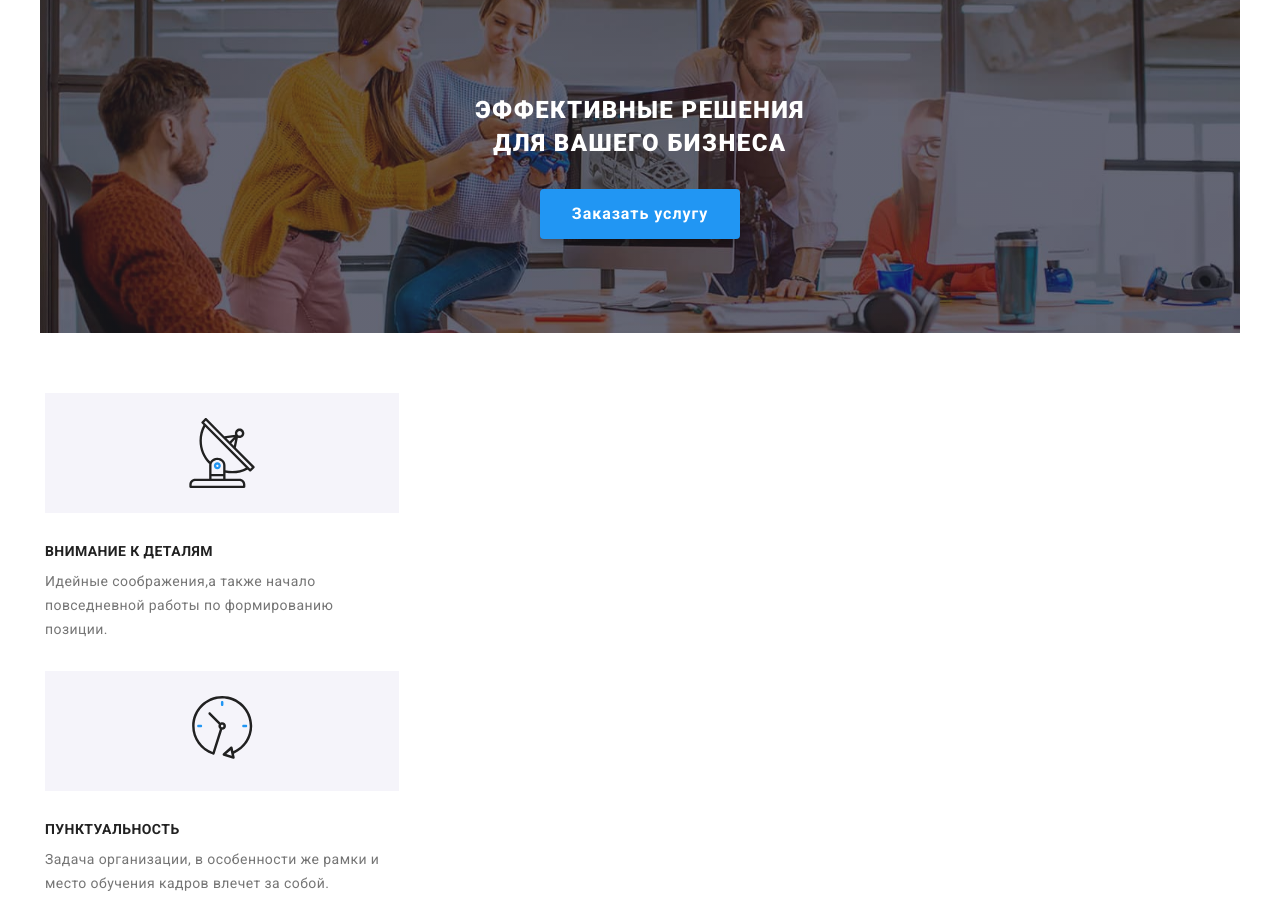
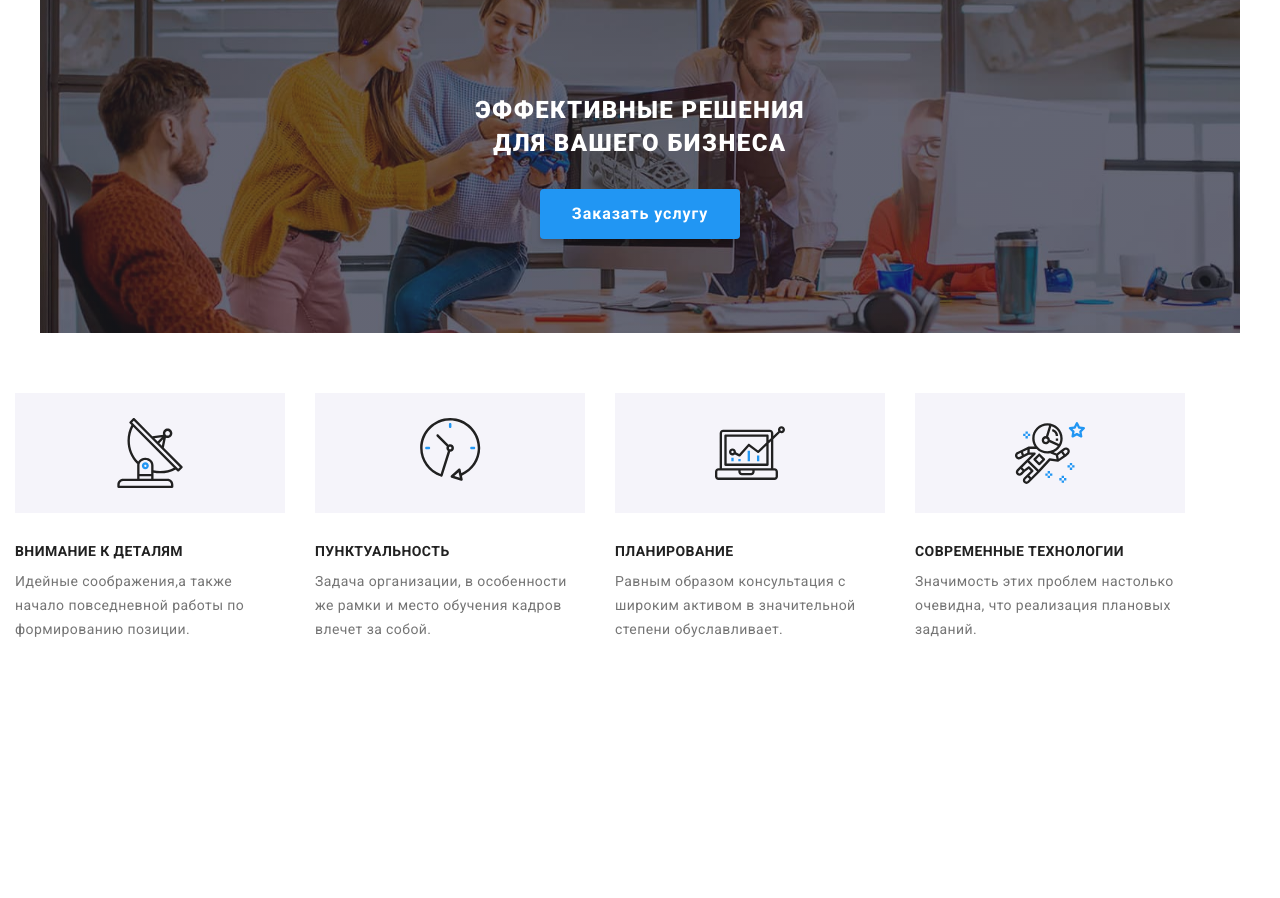
Before and after one commit to mariakor62/goit-markup-hw-08., a plain HTML site: page index.html in a window 1280 px wide. Shown: the top 898 px of the page. After the commit the page ends 800 px from the top, so only its background shows below. Drawn offline with nearby package versions, Linux system fonts and the light colour scheme; files that its build step writes are made by us from their sources.

Commit message:
files added

```diff
--- a/sass/base/_reset.scss
+++ b/sass/base/_reset.scss
@@ -34,7 +34,7 @@ ul {
 img {
   max-width: 100%;
   display: block;
-  height: 0 auto;
+  height: auto;
 }
 .hidden {
   position: absolute;
@@ -63,6 +63,6 @@ img {
     width: 768px;
   }
   @media screen and (min-width: 1200px) {
-    width: 1200px;
+    width: 1170px;
   }
 }
--- a/sass/components/_features.scss
+++ b/sass/components/_features.scss
@@ -2,57 +2,51 @@
   padding-top: 60px;
   padding-bottom: 60px;
 }
+.features__container {
+  padding: 0 15px;
+}
 
 // .features__list {
-//   @extend %flexCentered;
-//   & .features__item {
-//     width: 270px;
-//   }
+// @extend %flexCentered;
+// & .features__item {
+//   width: 270px;
 // }
-
-// .features__list {
-//   // margin-left: -30px;
-//   // margin-bottom: 30px;
-//   // @extend %flex-wrap;
-//   // padding-top: 50px;
-//   // margin-left: -30px;
+// & .features__item:not(:last-child) {
+//   padding: 0;
+//   margin-right: 30px;
 // }
-
+// }
 .features__list {
   margin-bottom: -30px;
-  @media screen and (min-width: 480px) {
-    margin-bottom: -60px;
-    padding: 0 15px;
-  }
   @media screen and (min-width: 768px) {
-    // display: flex;
-    // flex-wrap: wrap;
-    // margin-left: -30px;
-    padding: 0 15px;
-    // margin-bottom: 60px;
+    width: 768px;
+    display: flex;
+    flex-wrap: wrap;
+    margin-left: -30px;
   }
   @media screen and (min-width: 1200px) {
-    // margin-bottom: 30px;
-    padding: 0 15px;
+    width: 1200px;
+    margin-left: -30px;
   }
 }
+
 .features__item {
   width: 100%;
-  margin-bottom: 60px;
-  @media screen and (min-width: 480px) {
-  }
+  margin-bottom: 30px;
   @media screen and (min-width: 768px) {
-    width: 354px;
+    width: 768px;
     flex-basis: calc(100% / 2 - 30px);
     margin-left: 30px;
   }
   @media screen and (min-width: 1200px) {
+    width: 1200px;
     flex-basis: calc(100% / 4 - 30px);
+    margin-left: 30px;
   }
 }
-.features__item:not(:last-child) {
-  margin-bottom: 30px;
-}
+// .features__item:not(:last-child) {
+//   margin-bottom: 30px;
+// }
 
 .features__title {
   font-style: normal;
@@ -62,6 +56,7 @@
   letter-spacing: 0.03em;
   text-transform: uppercase;
   color: $title-color;
+  text-align: center;
   @media screen and (min-width: 480px) {
     text-align: center;
   }
--- a/sass/layout/_hero.scss
+++ b/sass/layout/_hero.scss
@@ -2,7 +2,7 @@
   padding-top: 94px;
   padding-bottom: 94px;
   // padding: 118px 60px;
-  width: 100%;
+  // width: 100%;
   margin-left: auto;
   margin-right: auto;
   background-image: linear-gradient(to right, rgba(47, 48, 58, 0.4), rgba(47, 48, 58, 0.4)),
@@ -11,6 +11,7 @@
   background-position: center;
   background-size: cover;
   text-align: center;
+
   @media (min-device-pixel-ratio: 2), (min-resolution: 192dpi), (min-resolution: 2dppx) {
     background-image: linear-gradient(to right, rgba(47, 48, 58, 0.4), rgba(47, 48, 58, 0.4)),
       url(../images/hero-mob-2x.jpg);
```
Also changed, not shown: css/main.css, css/main.min.css, 2 other files.
